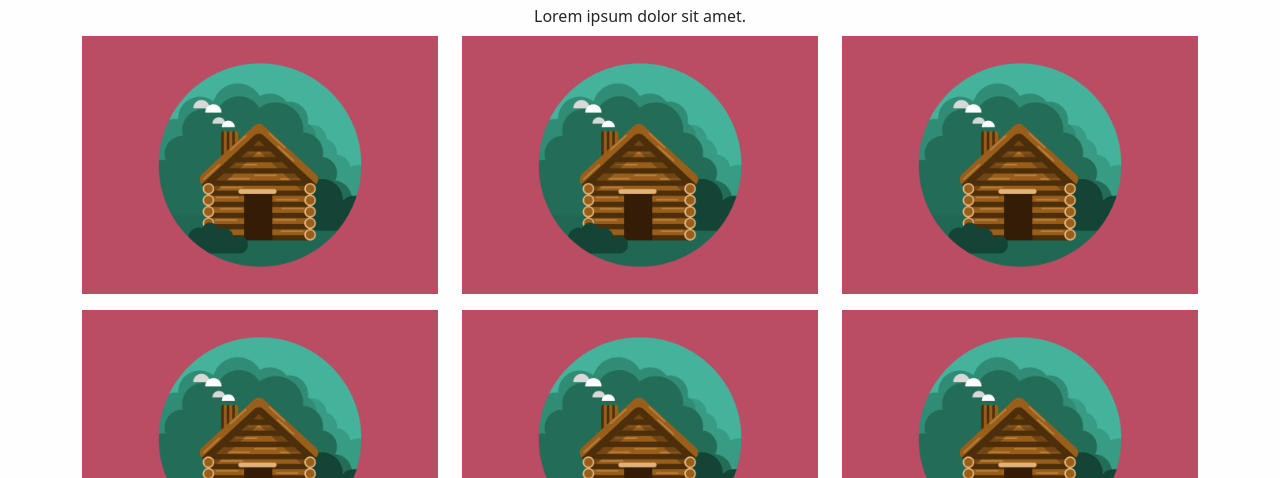
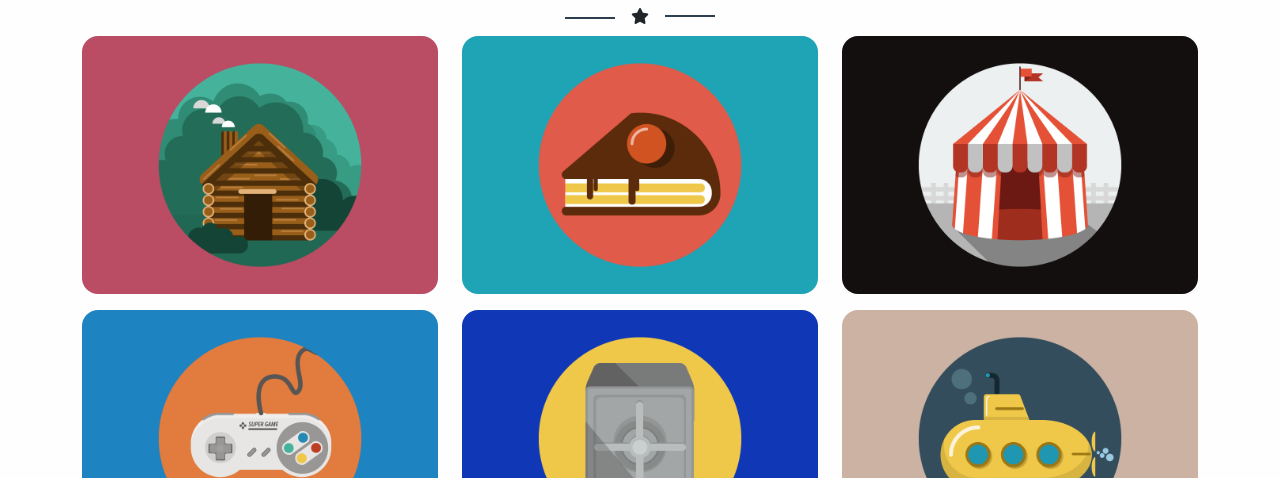
Before and after one commit to giuseppevignanello/html-css-bootstrap-freelancer, a plain HTML site: page index.html in a window 1280 px wide. Shown: the part 474-952 px from the top of the page. Drawn offline with nearby package versions, Linux system fonts and the light colour scheme.

Commit message:
add portfolio content

```diff
--- a/assets/css/style.css
+++ b/assets/css/style.css
@@ -11,13 +11,12 @@ img {
     max-width: 100%;
 }
 
-#star {
+.star {
     position: relative;
 }
 
-#star::before {
+.star::before {
     content: "";
-    background-color: var(--bf_light);
     display: block;
     height: 2px;
     width: 50px;
@@ -27,9 +26,9 @@ img {
     transform: translate(50%, -50%);
 }
 
-#star::after {
+
+.star::after {
     content: "";
-    background-color: var(--bf_light);
     display: block;
     height: 2px;
     width: 50px;
@@ -56,12 +55,20 @@ img {
 
 }
 
+#jumbotron .star::before, #jumbotron .star::after {
+    background-color: var(--bf_light);
+}
+
+
 /* #endregion jumbotron */
-
 
 /* #region portfolio */
 #portfolio {
     background-color: var(--bf_light);
+}
+
+#portfolio .star::before, #portfolio .star::after {
+    background-color: var(--bf_darker)
 }
 /* #endregion portfolio */
 /* #region about */
--- a/index.html
+++ b/index.html
@@ -50,7 +50,7 @@
                         <img src="./assets/img/avatar.svg" alt="A huy smiling">
                     </div>
                     <h1 class="text-white">START BOOTSTRAP</h1>
-                    <span id="star" class="text-white"> <i class="fa fa-star" aria-hidden="true"></i> </span>
+                    <span class="star text-white"> <i class="fa fa-star" aria-hidden="true"></i> </span>
                     <span class="my-3 text-white"> GRAPHIC ARTIST - WEB DESIGN - ILLUSTRATOR</span>
                 </div>
 
@@ -59,28 +59,28 @@
 
         <!-- /jumbo section -->
 
-        <section id="portfolio" class=" my-4">
+        <section id="portfolio" class=" py-4">
             <div class="container text-center">
                 <h2>PORTFOLIO</h2>
-                <span>Lorem ipsum dolor sit amet.</span>
+                <span class="star text-dark"> <i class="fa fa-star" aria-hidden="true"></i> </span>
                 <div class="row row-cols-1 row-cols-md-2 row-cols-lg-3">
                     <div class="portfolio_items my-2">
-                        <img  src="./assets/img/cabin.png" alt="A cabin">
+                        <img class="rounded-4" src="./assets/img/cabin.png" alt="A cabin">
                     </div>
                     <div class="portfolio_items my-2">
-                        <img  src="./assets/img/cabin.png" alt="A cabin">
+                        <img class="rounded-4" src="./assets/img/cake.png" alt="A slice of cake">
                     </div>
                     <div class="portfolio_items my-2">
-                        <img  src="./assets/img/cabin.png" alt="A cabin">
+                        <img class="rounded-4" src="./assets/img/circus.png" alt="A circus tent">
                     </div>
                     <div class="portfolio_items my-2">
-                        <img  src="./assets/img/cabin.png" alt="A cabin">
+                        <img class="rounded-4" src="./assets/img/game.png" alt="A joypad">
                     </div>
                     <div class="portfolio_items my-2">
-                        <img  src="./assets/img/cabin.png" alt="A cabin">
+                        <img class="rounded-4" src="./assets/img/safe.png" alt="A safe">
                     </div>
                     <div class="portfolio_items my-2">
-                        <img  src="./assets/img/cabin.png" alt="A cabin">
+                        <img class="rounded-4" src="./assets/img/submarine.png" alt="A submarine">
                     </div>
                 </div>
             </div>
```
